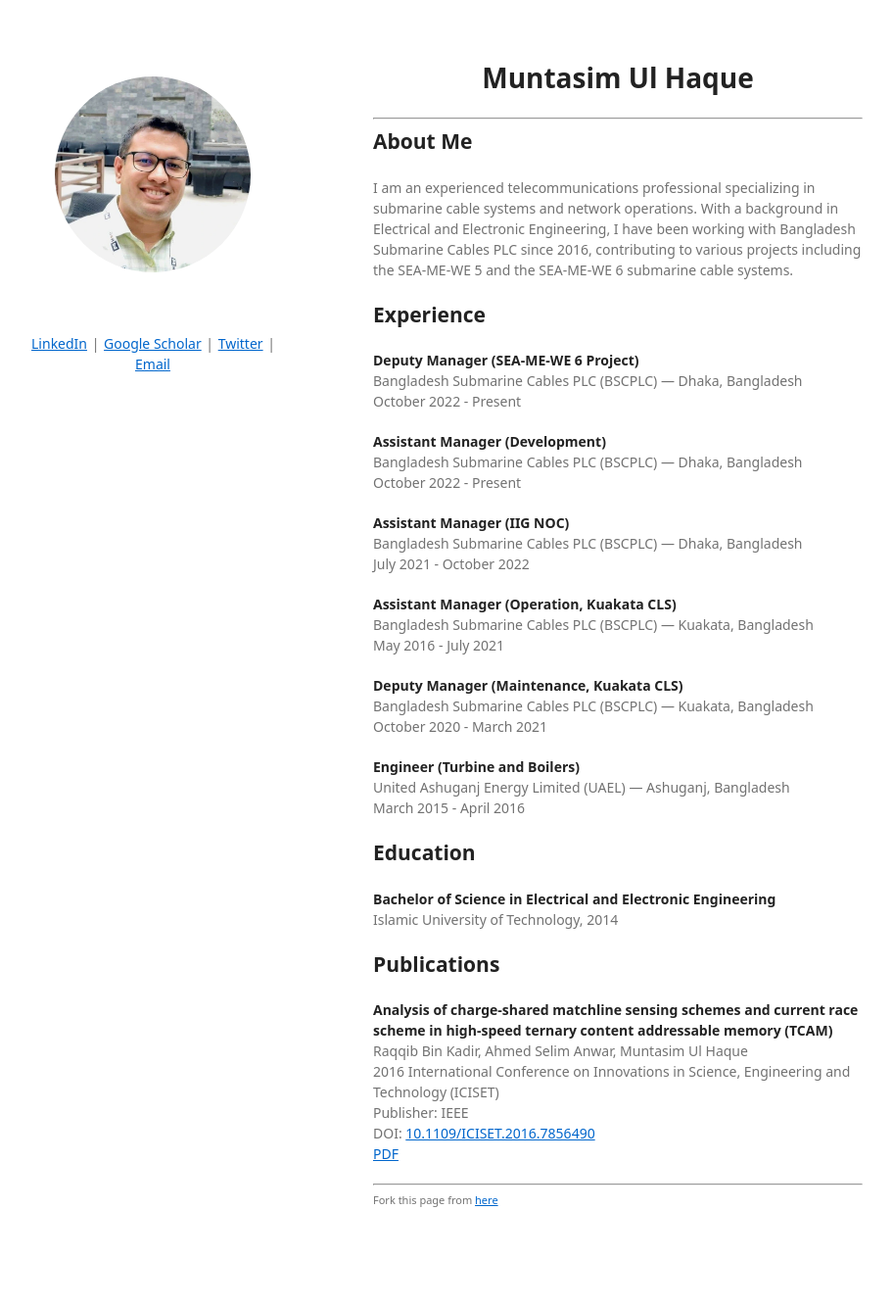
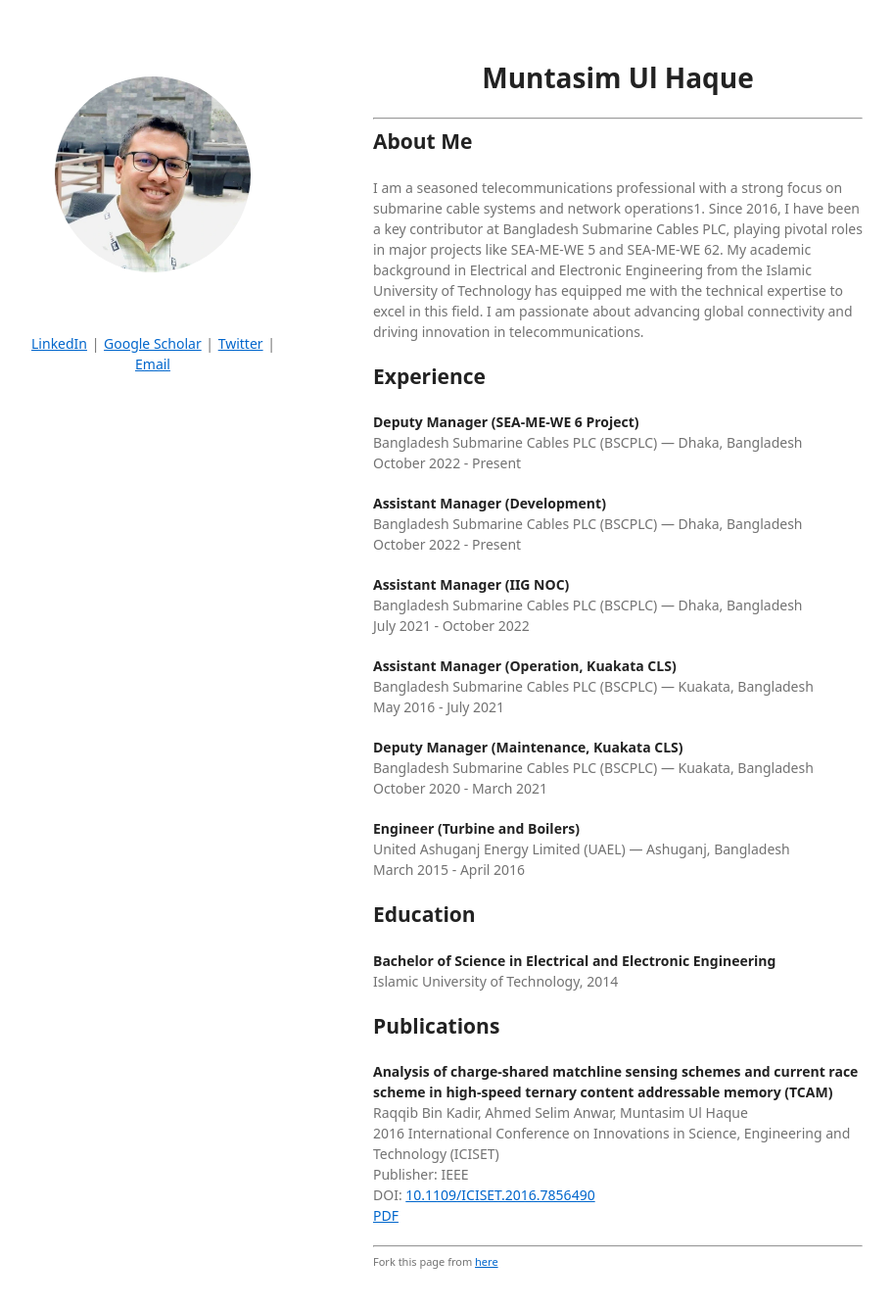
Before and after one commit to muntasimulhaque/muntasimulhaque.github.io, a Jekyll site: the page built from index.md, in a window 1280 px wide and 1367 px high. Shown: the top 1334 px of the window at 98% size, without its empty margins (189-1101 px from the left). Built offline with Jekyll 4.4.1, drawn with Linux system fonts in a browser that asks for light colours; our own code applies the rules of GitHub Pages for plain Markdown files.

Commit message:
Update index.md

```diff
--- a/index.md
+++ b/index.md
@@ -3,7 +3,7 @@
 ---
 
 ## About Me
-I am an experienced telecommunications professional specializing in submarine cable systems and network operations. With a background in Electrical and Electronic Engineering, I have been working with Bangladesh Submarine Cables PLC since 2016, contributing to various projects including the SEA-ME-WE 5 and the SEA-ME-WE 6 submarine cable systems.
+I am a seasoned telecommunications professional with a strong focus on submarine cable systems and network operations1. Since 2016, I have been a key contributor at Bangladesh Submarine Cables PLC, playing pivotal roles in major projects like SEA-ME-WE 5 and SEA-ME-WE 62. My academic background in Electrical and Electronic Engineering from the Islamic University of Technology has equipped me with the technical expertise to excel in this field. I am passionate about advancing global connectivity and driving innovation in telecommunications.
 
 ## Experience
 
```
